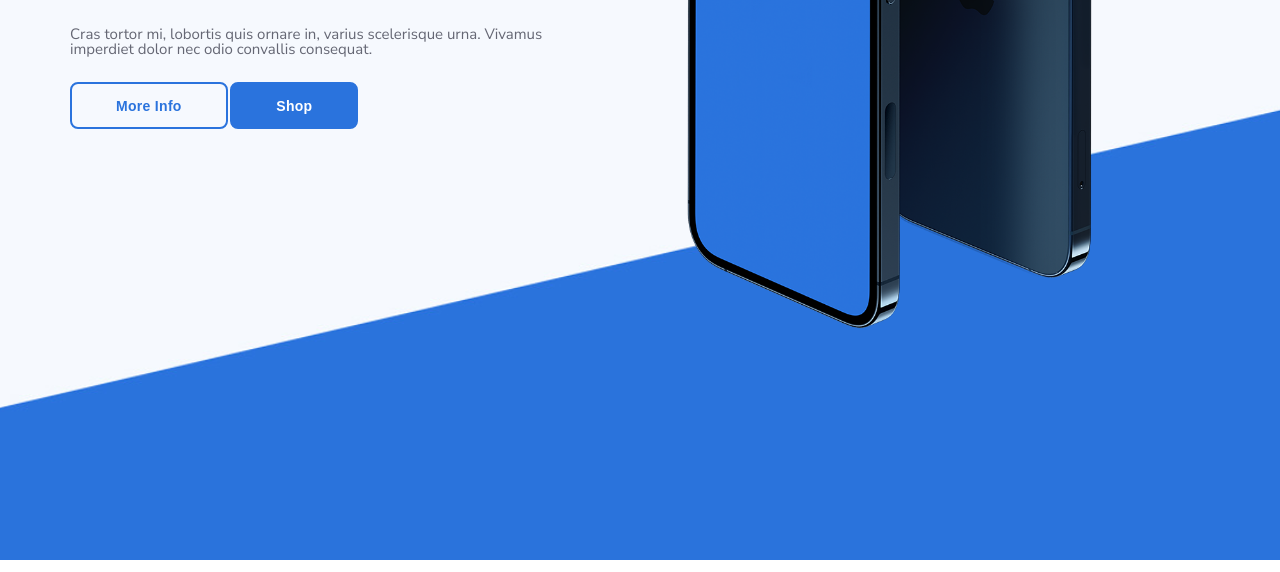
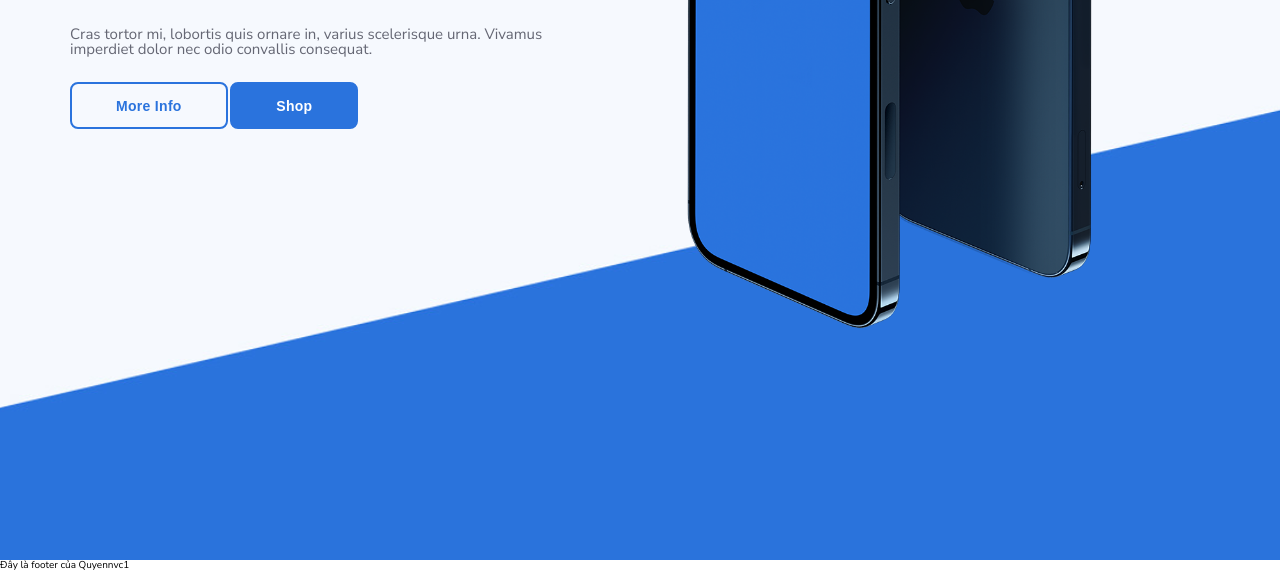
Before and after one commit to Quyennvc1/fe70_cyberphone, a plain HTML site: page index.html in a window 1280 px wide. Shown: the part 533-1105 px from the top of the page. Drawn offline with Linux system fonts and the light colour scheme.

Commit message:
Quyennvc1 implement footer

```diff
--- a/index.html
+++ b/index.html
@@ -61,7 +61,9 @@
         </section>
         <section class="products"></section>
       </main>
-      <footer></footer>
+      <footer>
+        Đây là footer của Quyennvc1
+      </footer>
     </div>
   </body>
 </html>
```
